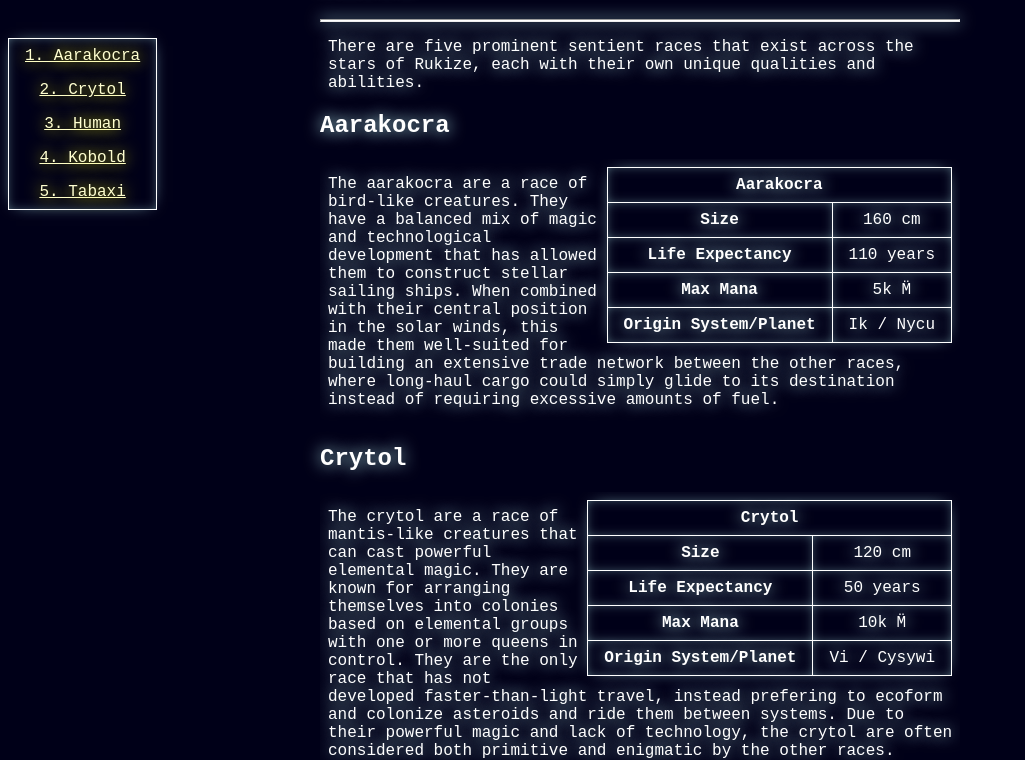
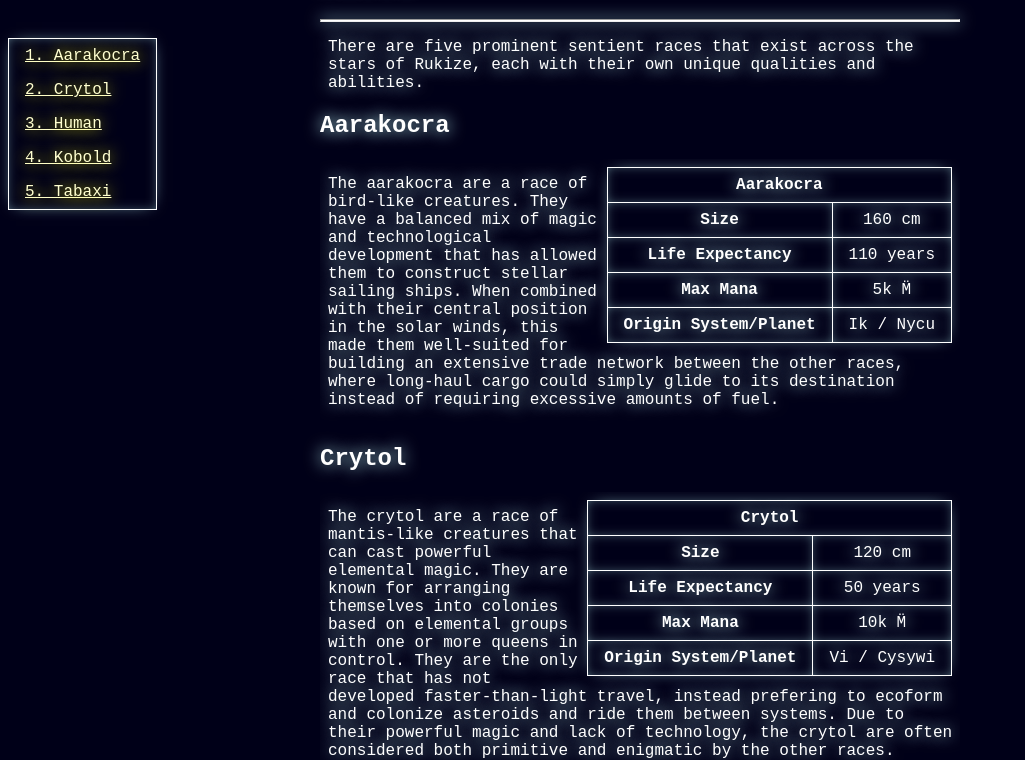
Before and after one commit to LucidaDragon/WayfarerWiki, a plain HTML site: page docs/Races.html in a window 1280 px wide. Shown: the part 61-821 px from the top of the page, without its empty margins (0-1025 px from the left). Drawn offline with Linux system fonts and the light colour scheme.

Commit message:
Fixed table of contents alignment.

```diff
--- a/docs/global.css
+++ b/docs/global.css
@@ -115,6 +115,7 @@ p
 {
 	border: none;
 	box-shadow: none;
+	text-align: left;
 }
 
 .no-display
--- a/global.css
+++ b/global.css
@@ -115,6 +115,7 @@ p
 {
 	border: none;
 	box-shadow: none;
+	text-align: left;
 }
 
 .no-display
```
